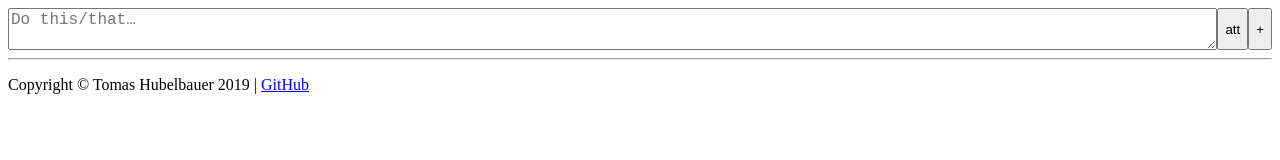
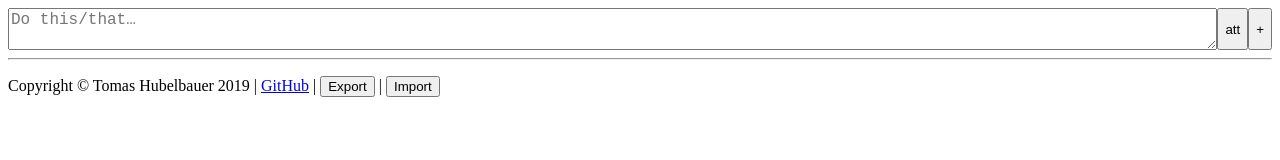
Before and after one commit to TomasHubelbauer/agendum, a plain HTML site: page index.html in a window 1280 px wide. Drawn offline with Linux system fonts and the light colour scheme.

Commit message:
Create export and import buttons

```diff
--- a/index.html
+++ b/index.html
@@ -21,6 +21,8 @@
     <p>
       Copyright &copy; Tomas Hubelbauer 2019
       | <a href="https://github.com/TomasHubelbauer/agendum">GitHub</a>
+      | <button id="exportButton">Export</button>
+      | <button id="importButton">Import</button>
     </p>
   </body>
 </html>
```
